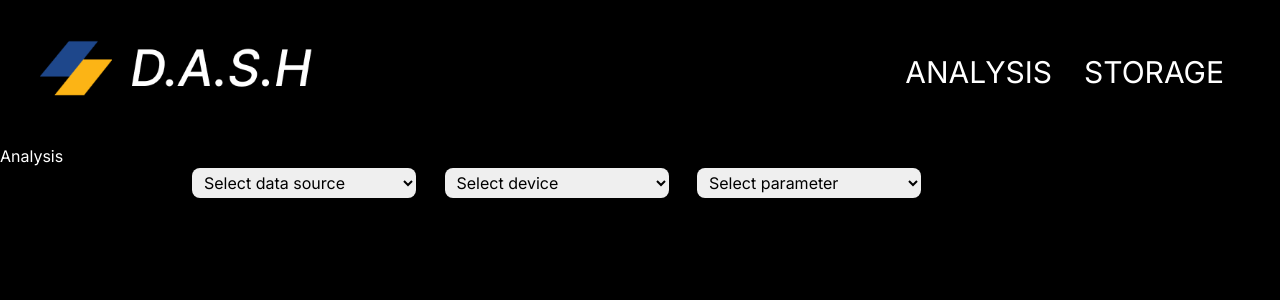
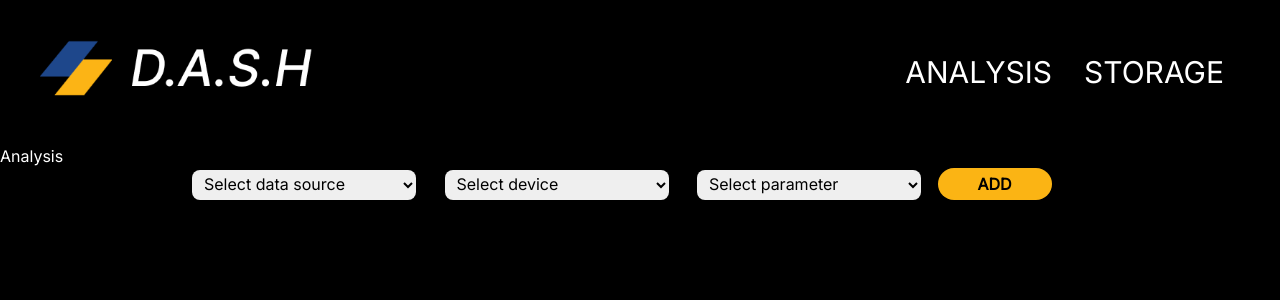
Before and after one commit to Formula-Electric-Berkeley/dash, a Flask app: page /analysis in a window 1280 px wide. Shown: the top 300 px of the page. Run offline with Flask 3, Linux system fonts and the light colour scheme; data that the repository does not hold is empty; some libraries are stand-ins or nearby versions.

Commit message:
wrap selectors in form

```diff
--- a/templates/analysis.html
+++ b/templates/analysis.html
@@ -6,15 +6,18 @@
 <div class="w-full flex justify-center">
     <div class="w-9/12 max-w-4xl">
         <div>
-            <select class="text-black w-1/4 mr-3 px-2 py-1 rounded-lg" onchange="updateSelect('device', 'devices')" name="source" id="source">
-                <option value="" disabled selected hidden>Select data source</option>
-            </select>
-            <select class="text-black w-1/4 mx-3 px-2 py-1 rounded-lg" onchange="updateSelect('parameter', 'params')" name="device" id="device">
-                <option value="" disabled selected hidden>Select device</option>
-            </select>
-            <select class="text-black w-1/4 ml-3 px-2 py-1 rounded-lg" name="parameter" id="parameter">
-                <option value="" disabled selected hidden>Select parameter</option>
-            </select>
+            <form method=post enctype=multipart/form-data action="/analysis">
+                <select class="text-black w-1/4 mr-3 px-2 py-1 rounded-lg" onchange="updateSelect('device', 'devices')" name="source" id="source">
+                    <option value="" disabled selected>Select data source</option>
+                </select>
+                <select class="text-black w-1/4 mx-3 px-2 py-1 rounded-lg" onchange="updateSelect('parameter', 'params')" name="device" id="device">
+                    <option value="" disabled selected>Select device</option>
+                </select>
+                <select class="text-black w-1/4 mx-3 px-2 py-1 rounded-lg" name="parameter" id="parameter">
+                    <option value="" disabled selected>Select parameter</option>
+                </select>
+                <input class="px-10 py-1 bg-yellow hover-shadow-yellow rounded-full text-black font-bold cursor-pointer" type=submit value="ADD">
+            </form>
         </div>
     </div>
 </div>
```
